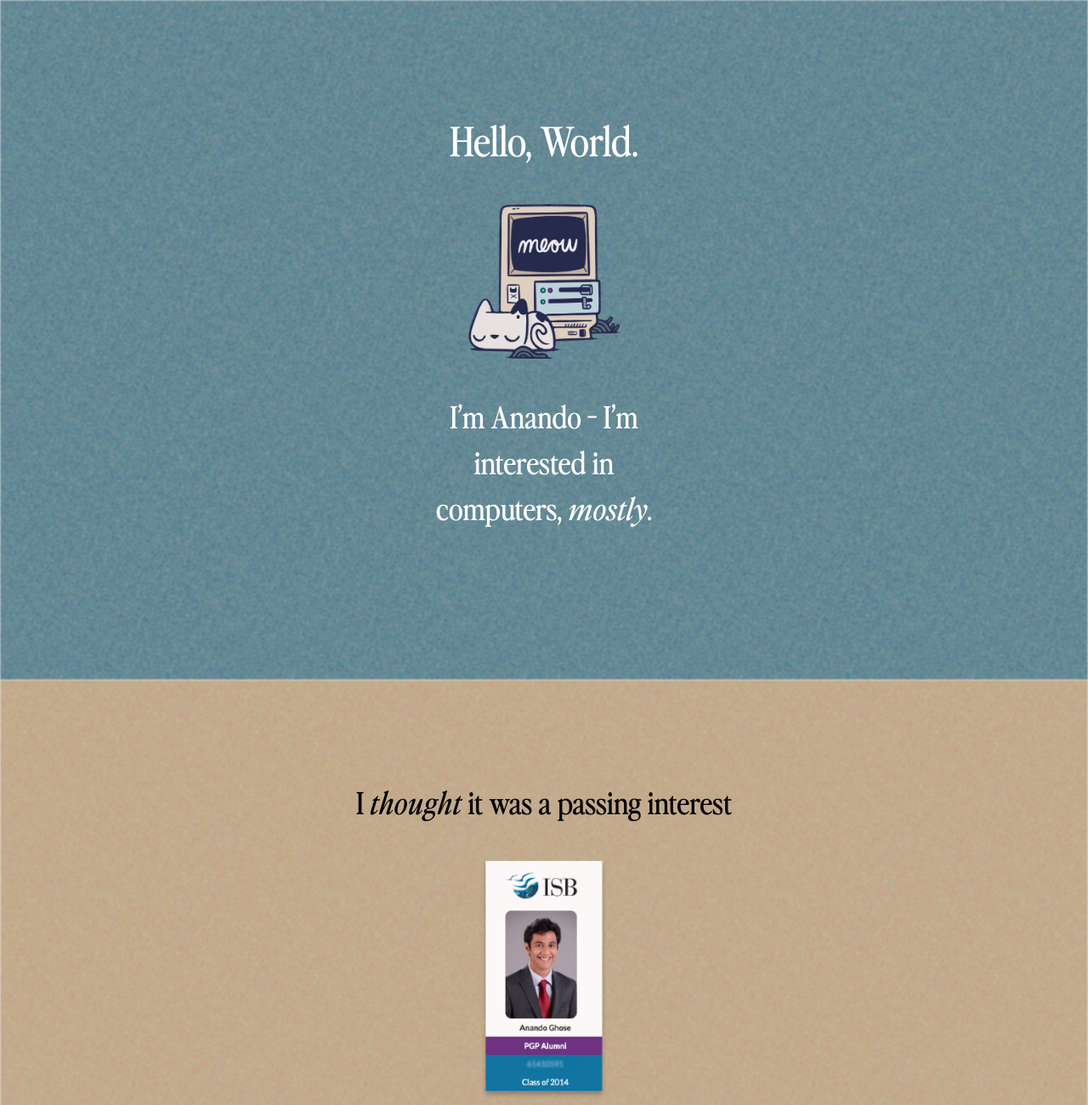
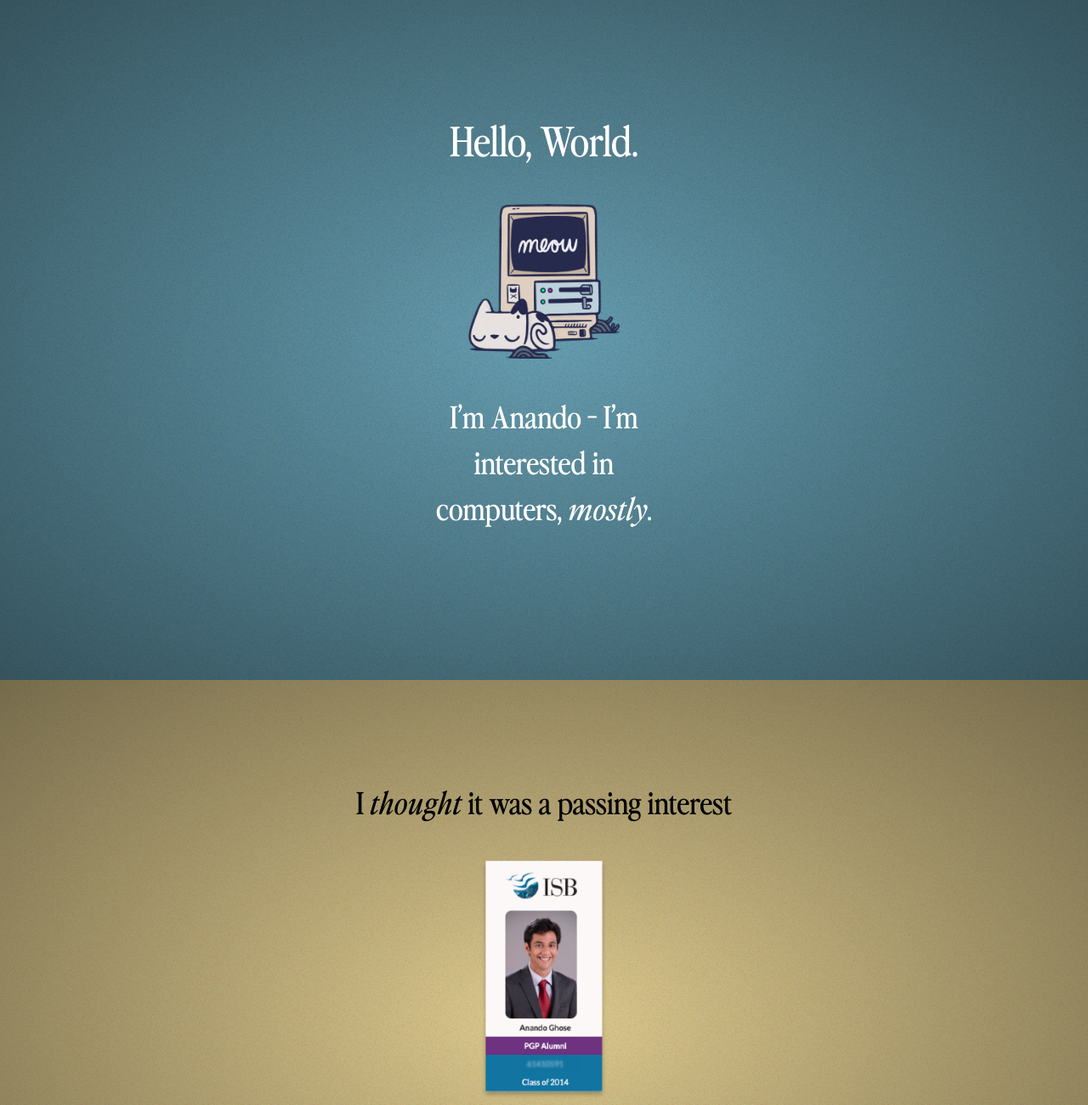
Before and after one commit to anandogs/portfolio, a Svelte app: page / in a window 1280 px wide. Shown: the top 1300 px of the page at 85% size. Built offline with nearby package versions, Linux system fonts and the light colour scheme; some icons are missing; a web font is replaced by a local one.

Commit message:
updated background colour

```diff
--- a/src/app.css
+++ b/src/app.css
@@ -59,13 +59,9 @@
 }
 
 .grainy-blue {
-    background:#0F5770;
-    background-image: url('/images/grainy.svg');
-    filter: blur(1px);
+    background-image: radial-gradient(ellipse, #0000, #0007), linear-gradient(0deg,rgba(20, 111, 142, 0.6), rgba(20, 111, 142, 0.6)),url('/images/grainy.svg');
 }
 
 .grainy-brown {
-    background:#CA9A5F;
-    background-image: url('/images/grainy.svg');
-    filter: blur(1px);
+    background-image: radial-gradient(ellipse, #0000, #0007), linear-gradient(0deg,rgba(219, 186, 88, 0.6), rgba(219, 186, 88, 0.6)),url('/images/grainy.svg');
 }
```
